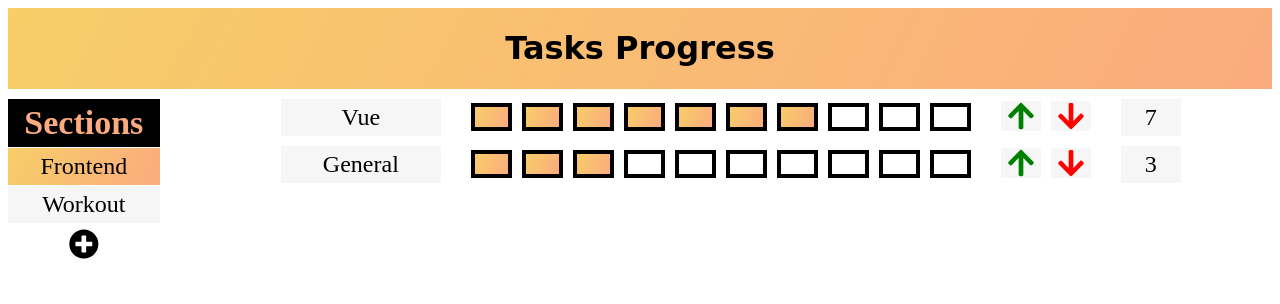
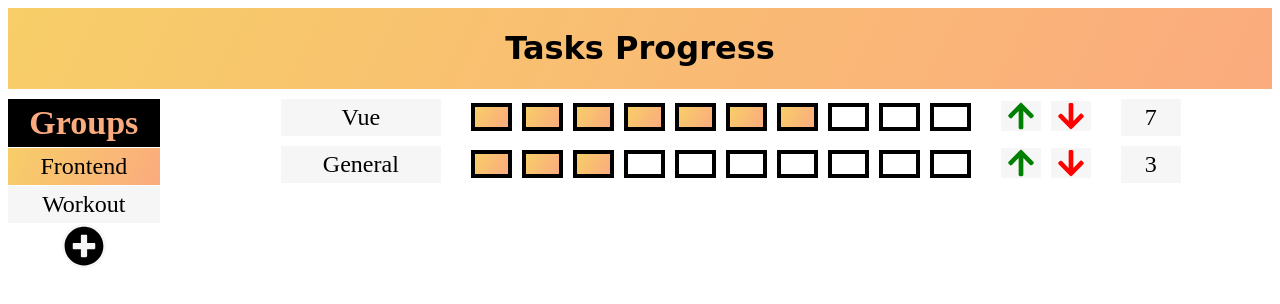
Before and after one commit to leviweiss/Task-Progress, a Vue app: page / in a window 1280 px wide. Shown: the top 304 px of the page. Built offline with nearby package versions, Linux system fonts and the light colour scheme; the HTML template or start-up script is replaced by a standard one.

Commit message:
done with add

```diff
--- a/src/components/GroupsList.vue
+++ b/src/components/GroupsList.vue
@@ -1,14 +1,17 @@
 <template>
     <div id="groups-list" class="groups-list-container">
-        <div class="groups-list-container__header">Sections</div>
+        <div class="groups-list-container__header">Groups</div>
         <div v-for="group in groupsInfo" :key="group.id">
             <div href="#"
                 class="groups-list-container__item"
-                :class="{'groups-list-container__item__active': group.id === chosenGroupId}" @click.prevent="chooseGroup(group.id)">
+                :class="{'groups-list-container__item__active': group.id === chosenGroupId}"
+                @click.prevent="chooseGroup(group.id)">
                 {{ group.name }}
             </div>
         </div>
-        <div href="#" class="groups-list-container__add-group fas fa-plus-circle"></div>
+        <div href="#" class="groups-list-container__add-group" @click.prevent="addGroup('newGroup')">
+            <div class="fas fa-plus-circle"></div>
+        </div>
     </div>
 </template>
 
@@ -28,7 +31,8 @@ export default {
     },
     methods: {
         ...mapActions([
-            'chooseGroup'
+            'chooseGroup',
+            'addGroup',
         ]),
     },
 }
@@ -46,6 +50,18 @@ export default {
 }
 
 .groups-list-container {
+    .fa-plus-circle {
+        width: 40px;
+        height: 40px;
+        cursor: pointer;
+        padding: 2px;
+        background: #f6f6f6;
+        border-radius: 50%;
+        &:hover {
+            box-shadow: 0 0 10px #ff782a;
+        }
+    }
+
     @include flex-column;
 
     &__header {
@@ -76,14 +92,7 @@ export default {
     }
 
     &__add-group {
-        padding: 5px;
-        margin-bottom: 1px;
-        width: inherit;
-        height: 30px;
-        cursor: pointer;
-        &:hover {
-            box-shadow: 0 0 8px rgba(0, 0, 0, 0.6);
-        }
+        align-self: center;
     }
 }
 
--- a/src/store.js
+++ b/src/store.js
@@ -47,10 +47,19 @@ export default new Vuex.Store({
         chosenGroupId: 1,
         NUMBER_OF_BULLETS: 10,
         MINIMUM_VALUE: 1,
+        lastGroupId: 2,
     },
     mutations: {
         SET_CHOSEN_GROUP_ID(state, groupId) {
             state.chosenGroupId = groupId
+        },
+        Add_GROUP(state, groupName) {
+            var group = {}
+            group.id = state.lastGroupId + 1
+            state.lastGroupId += 1
+            group.name = groupName
+            group.tasks = []
+            state.groupsInfo.push(group)
         },
         INCREASE_SCORE(state, taskId) {
             var chosenGroupInfoIndex = state.groupsInfo.findIndex(g => g.id === state.chosenGroupId)
@@ -103,6 +112,9 @@ export default new Vuex.Store({
         chooseGroup({ commit }, groupId) {
             commit('SET_CHOSEN_GROUP_ID', groupId)
         },
+        addGroup({ commit }, groupName = 'GroupName') {
+            commit('Add_GROUP', groupName)
+        },
         increaseScore({ commit }, taskId) {
             commit('INCREASE_SCORE', taskId)
         },
```
Also changed, not shown: 1 other file (tests, documents, lock files or other folders).
